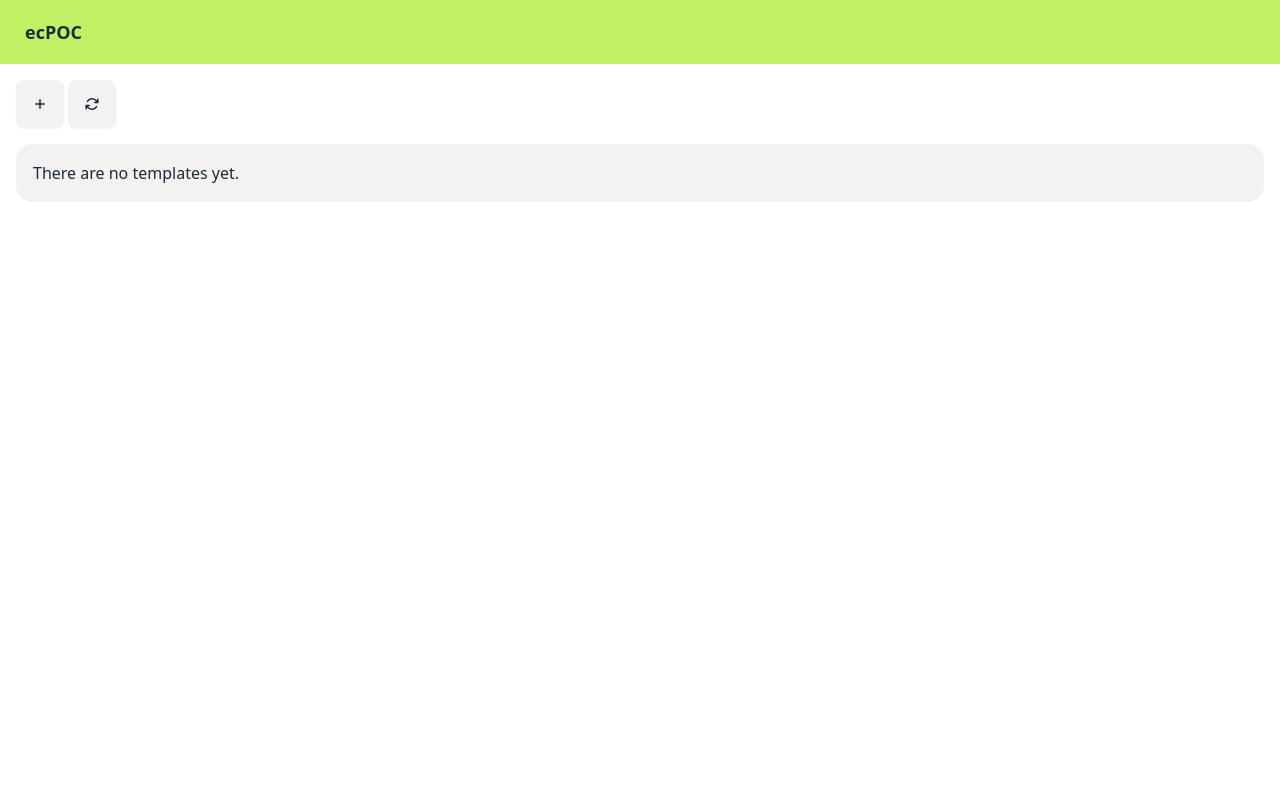
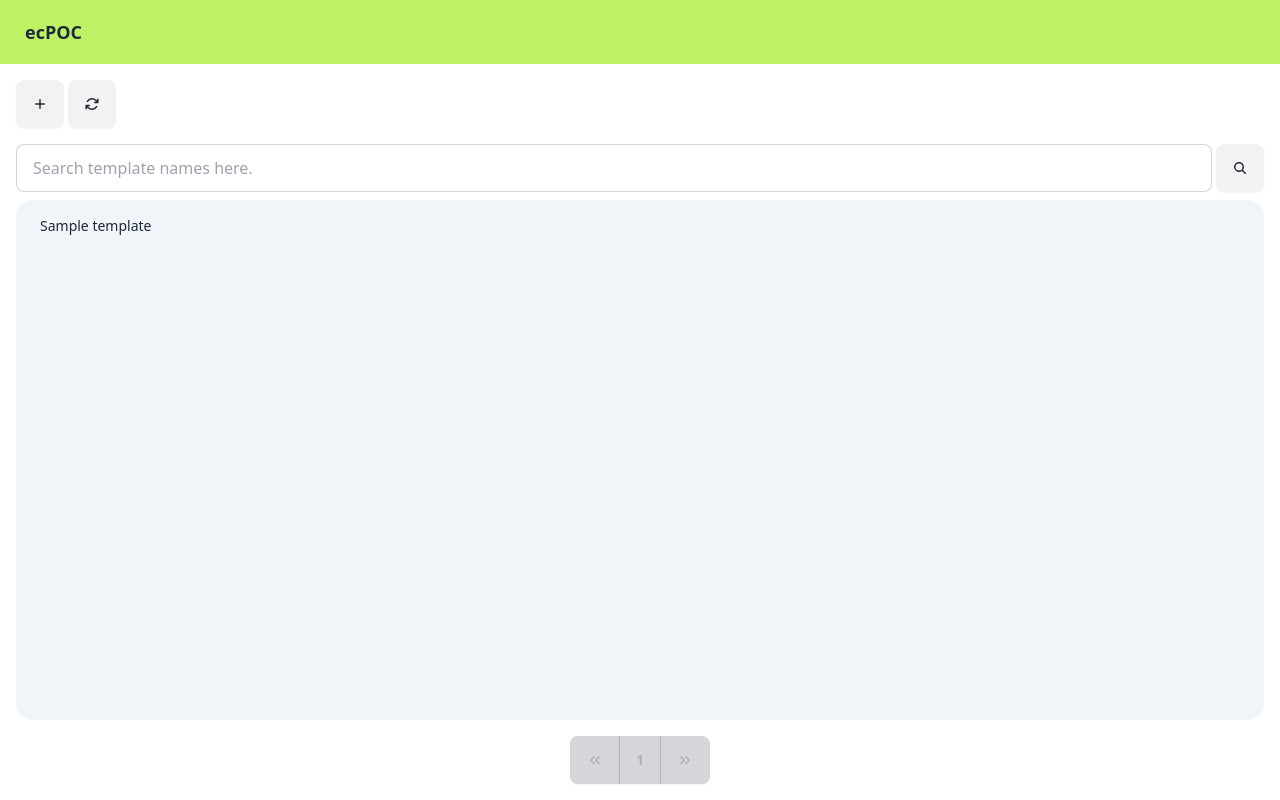
Before and after one commit to jaymandz/ecertify-cert-gen-poc, a Flask app: page /templates/ in a window 1280 px wide. Run offline with Flask 3, Linux system fonts and the light colour scheme; tables that the repository leaves empty hold one stand-in row (values such as "Sample post"); some libraries are stand-ins or nearby versions.

Commit message:
Additional work on templates, particularly the addition of pagination and a starter show page

```diff
--- a/blueprints/templates.py
+++ b/blueprints/templates.py
@@ -1,7 +1,7 @@
-from flask import Blueprint, render_template, request
+from flask import Blueprint, redirect, render_template, request, url_for, jsonify
 from flask_sqlalchemy import SQLAlchemy
 
-from models import Template
+from models import Template, db
 
 templates_blueprint = Blueprint('templates', __name__)
 
@@ -10,7 +10,7 @@ def index():
     return render_template(
         'templates/index.html',
         title='Templates',
-        collection=[],
+        collection=db.paginate(db.select(Template)),
     )
 
 @templates_blueprint.get('/create')
@@ -22,20 +22,32 @@ def create():
 
 @templates_blueprint.post('/')
 def store():
-    return request.form['name']
+    t = Template()
+    t.name = request.form['name']
+    t.content = request.form['content']
 
-@templates_blueprint.get('/<id>')
+    db.session.add(t)
+    db.session.commit()
+
+    return redirect(url_for('templates.index'))
+
+@templates_blueprint.get('/<int:id>')
 def show(id):
-    return {}
+    t = db.get_or_404(Template, id)
+    return render_template(
+        'templates/show.html',
+        title=f'Template "{t.name}"',
+        template=t,
+    )
 
-@templates_blueprint.get('/<id>/edit')
+@templates_blueprint.get('/<int:id>/edit')
 def edit(id):
     return {}
 
-@templates_blueprint.patch('/<id>')
+@templates_blueprint.patch('/<int:id>')
 def update(id):
     return {}
 
-@templates_blueprint.delete('/<id>')
+@templates_blueprint.delete('/<int:id>')
 def delete(id):
     return {}
--- a/templates/templates/index.html
+++ b/templates/templates/index.html
@@ -15,13 +15,13 @@
     </div>
 </div>
 
-{% if collection|length == 0 %}
+{% if collection.items|length == 0 %}
 <div class="alert" role="alert">
     There are no templates yet.
 </div>
 {% else %}
 <form action="{{ url_for('templates.index') }}"
-  class="flex gap-x-2 items-center mb-2">
+  class="flex gap-x-1 items-center mb-2">
     <input class="input input-bordered w-full" name="q"
       placeholder="Search template names here." type="text">
     <button class="btn btn-square" type="submit">
@@ -29,15 +29,38 @@
     </button>
 </form>
 
-<ul class="menu bg-slate-100 overflow-y-auto rounded-box"
-  style="height: calc(100vh - 216px)">
-    {% for item in collection %}
+<ul class="bg-slate-100 mb-4 menu overflow-y-auto rounded-box"
+  style="height: calc(100vh - 280px)">
+    {% for item in collection.items %}
     <li>
-        <a href="{{ url_for('templates.show', id=item) }}">
-            {{ item }}
+        <a href="{{ url_for('templates.show', id=item.id) }}">
+            {{ item.name }}
         </a>
     </li>
     {% endfor %}
 </ul>
+
+<div class="flex justify-center">
+    <div class="join">
+        <a class="btn join-item" role="button"
+          {% if collection.prev_num %}
+          href="{{ url_for('templates.index', page=collection.prev_num)}}"
+          {% else %}disabled{% endif %}>
+            {% include 'heroicons/chevron-double-left.svg' %}
+        </a>
+        {% for p in collection.iter_pages() %}
+        <a class="btn join-item" role="button"
+          {% if collection.page != p %}
+          href="{{ url_for('templates.index', page=p)}}"
+          {% else %}disabled{% endif %}>{{ p }}</a>
+        {% endfor %}
+        <a class="btn join-item" role="button"
+          {% if collection.next_num %}
+          href="{{ url_for('templates.index', page=collection.next_num)}}"
+          {% else %}disabled{% endif %}>
+            {% include 'heroicons/chevron-double-right.svg' %}
+        </a>
+    </div>
+</div>
 {% endif %}
 {% endblock content %}
```
Also changed, not shown: templates/templates/show.html (added, +47 -0 lines), templates/heroicons/arrow-down-tray.svg (added), templates/heroicons/chevron-double-left.svg (added), templates/heroicons/chevron-double-right.svg (added), templates/heroicons/pencil-square.svg (added), templates/heroicons/trash.svg (added).
